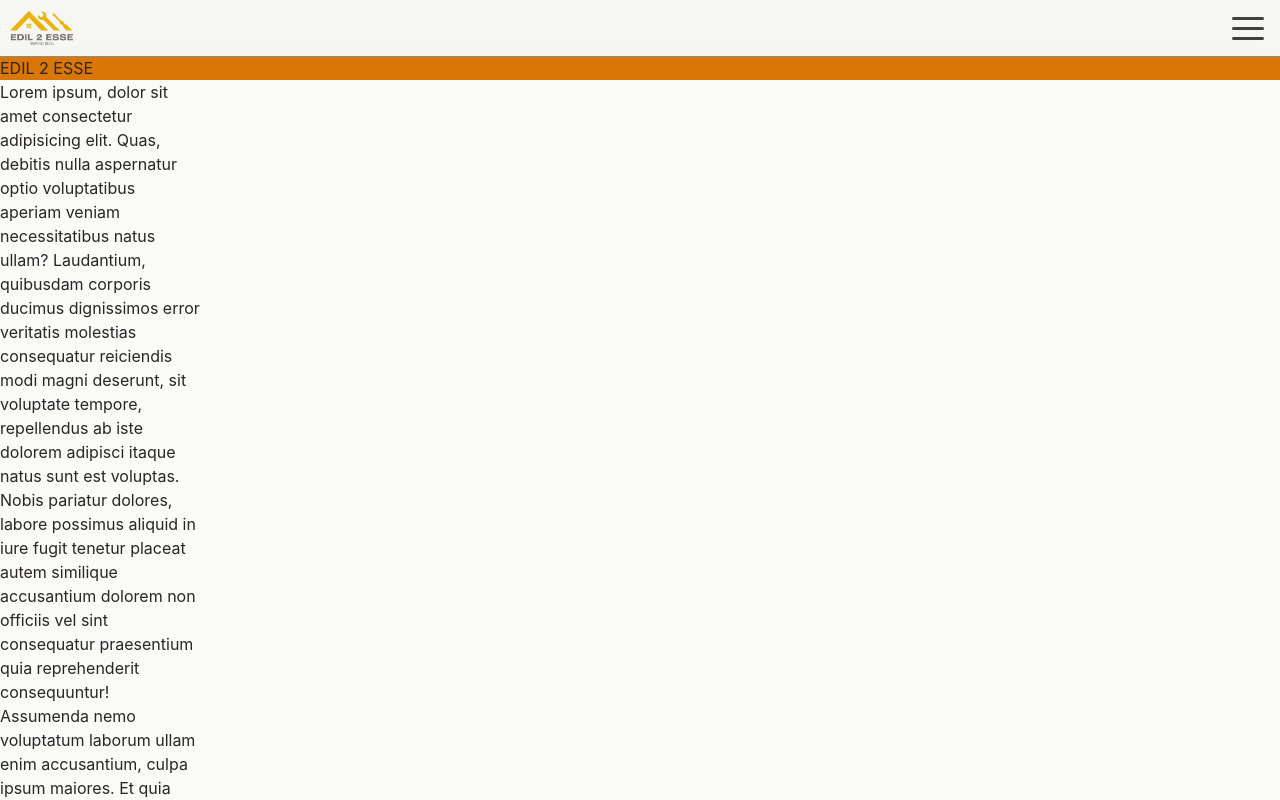
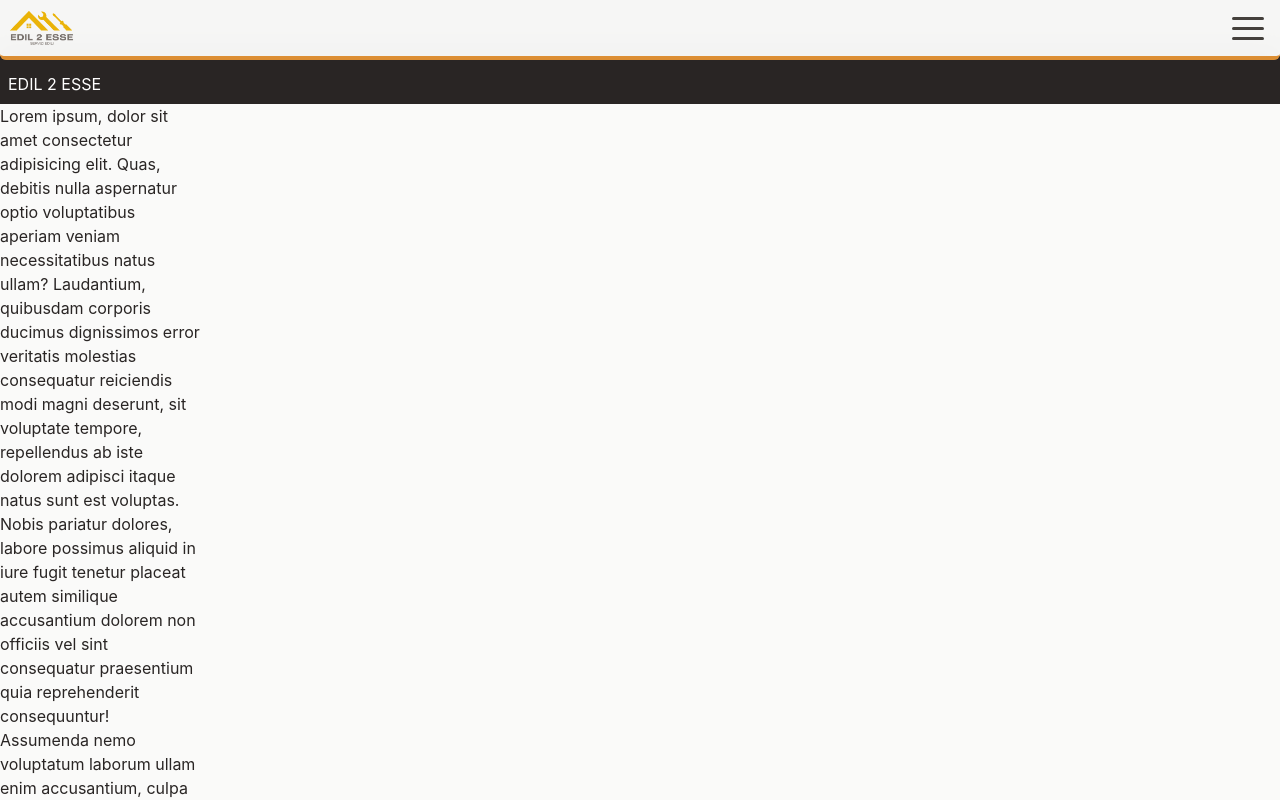
Before and after one commit to emanuelefavero/edil-2-esse, a Next.js app: page / in a window 1280 px wide. Shown: the top 800 px of the page. Built offline with nearby package versions, Linux system fonts and the light colour scheme.

Commit message:
add primary color header border bottom

```diff
--- a/app/page.tsx
+++ b/app/page.tsx
@@ -6,7 +6,7 @@ export default function Home() {
       <Header />
 
       <main className='pt-14'>
-        <h1 className='bg-amber-600'>EDIL 2 ESSE</h1>
+        <h1 className='bg-stone-800 text-white px-2 pt-4 pb-2'>EDIL 2 ESSE</h1>
 
         <p className='max-w-[200px]'>
           Lorem ipsum, dolor sit amet consectetur adipisicing elit. Quas,
--- a/components/Header.tsx
+++ b/components/Header.tsx
@@ -3,7 +3,7 @@ import Logo from '@/components/Logo'
 
 export default function Home() {
   return (
-    <header className='fixed w-full flex justify-between items-center px-2 py-2 border-b border-stone-500/80 bg-stone-100/90 dark:bg-[rgba(21,18,16,0.9)] backdrop-blur-md'>
+    <header className='fixed w-full flex justify-between items-center px-2 py-2 border-b-4 border-amber-600/80 dark:border-amber-500/80 rounded-b-md bg-stone-100/90 dark:bg-[rgba(21,18,16,0.9)] backdrop-blur-md'>
       <Logo />
       <DropdownMenu />
     </header>
```
